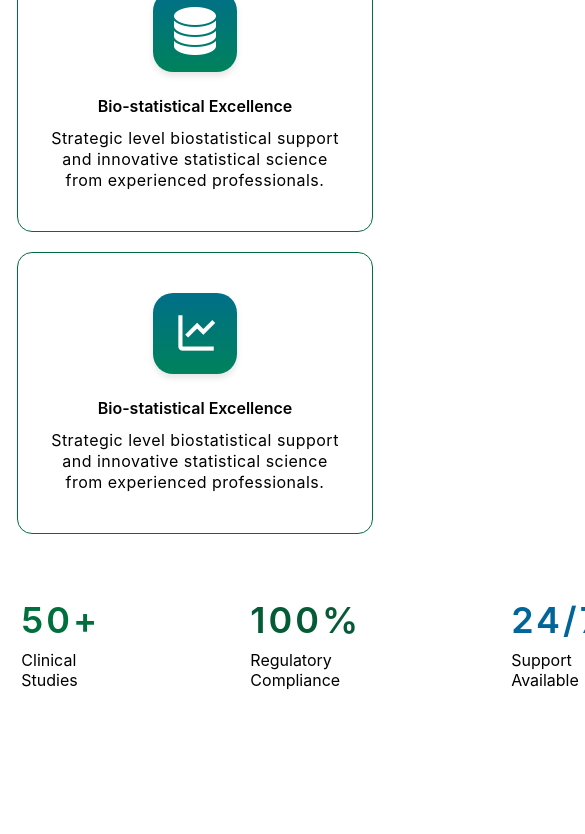
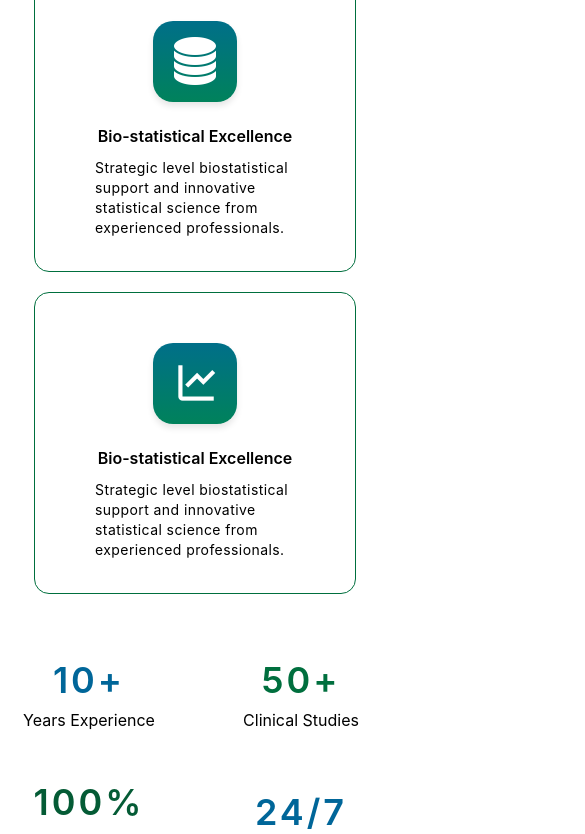
Before and after one commit to EffectStats/effectstats, a React (Vite) app: page / in a window 390 px wide. Shown: the part 1140-1974 px from the top of the page, 585 px wide, since content can reach past the window. Before the commit the page ends 1838 px from the top, so only its background shows below. Built offline with nearby package versions, Linux system fonts and the light colour scheme.

Commit message:
fixed some css of hero section part 1

```diff
--- a/src/index.css
+++ b/src/index.css
@@ -221,10 +221,32 @@ a {
   /* bio section */
 
   .bio-sections {
-    flex-direction: column;
+    flex-direction: row;
     gap: 20px;
     align-items: center;
     justify-content: center;
+  }
+
+  .bio-container {
+    padding-left: 20px;
+    padding-right: 20px;
+    padding-top: 30px;
+    padding-bottom: 30px;
+  }
+
+  .bio-paragraph {
+    width: 200px;
+    height: 63px;
+    font-size: 14px;
+    line-height: 20px;
+  }
+
+  /* stats section */
+  .stats-sections {
+    grid-template-columns: repeat(4, 1fr);
+    gap: 70px;
+    align-items: center;
+    justify-items: center;
   }
 }
 
@@ -314,4 +336,23 @@ a {
     align-items: center;
     justify-content: center;
   }
+
+  .bio-container {
+    padding-left: 60px;
+    padding-right: 60px;
+    padding-top: 50px;
+    padding-bottom: 50px;
+  }
+
+  .bio-paragraph{
+    text-align: left;
+  }
+
+  /* stats section */
+  .stats-sections {
+    grid-template-columns: repeat(2, 1fr);
+    gap: 50px;
+    align-items: center;
+    justify-items: center;
+  }
 }
```
